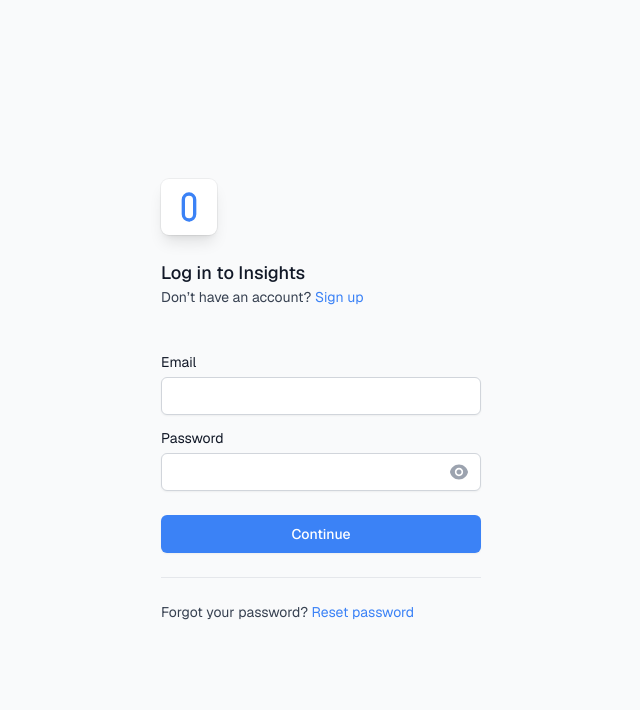
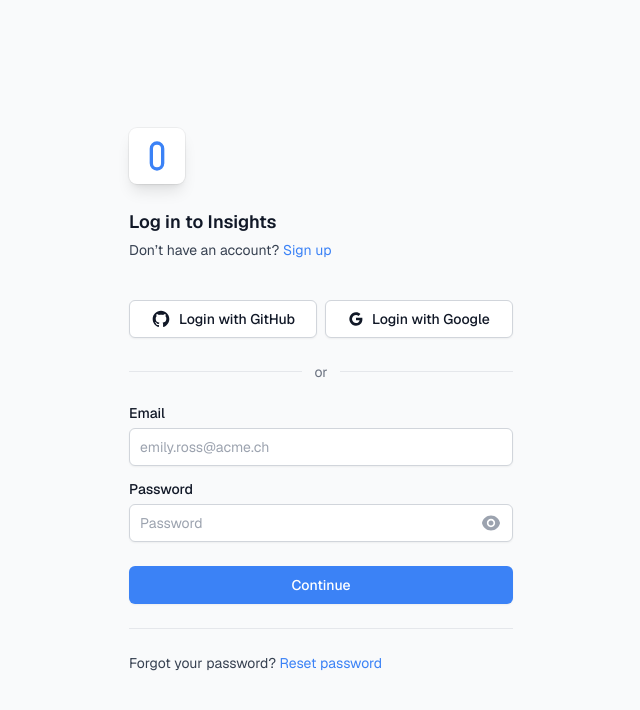
Before and after one commit to tremorlabs/template-insights, a Next.js app: page /login in a window 1280 px wide. Shown: the top 710 px of the page, without its empty margins (319-959 px from the left). Built offline with nearby package versions, Linux system fonts and the light colour scheme.

Commit message:
styling: login

```diff
--- a/src/app/login/page.tsx
+++ b/src/app/login/page.tsx
@@ -3,32 +3,47 @@ import { Divider } from "@/components/Divider";
 import { Input } from "@/components/Input";
 import { Label } from "@/components/Label";
 import { Logo } from "@/components/ui/Logo";
+import { RiGithubFill, RiGoogleFill } from '@remixicon/react';
 
 export default function Login() {
   return (
     <>
       <div className="flex min-h-dvh w-dvw items-center justify-center">
-        <div className="flex w-full max-w-xs flex-col items-start">
+        <div className="flex w-full max-w-sm flex-col items-start">
           <div className=" bg-white ring-1 ring-black/5 shadow-lg relative flex items-center justify-center rounded-lg p-3">
             <Logo className="size-8 text-blue-500" />
           </div>
           <div className="mt-6 flex flex-col">
-            <h1 className=" font-medium text-lg text-gray-900">Log in to Insights</h1>
-            <p className="text-sm text-gray-700">
-            Don&rsquo;t have an account?{" "}
-            <a className="text-blue-500 hover:text-blue-600" href="#">
-            Sign up
-            </a>
-          </p>
+            <h1 className="font-semibold text-lg text-gray-900">Log in to Insights</h1>
+            <p className="mt-1 text-sm text-gray-700">
+              Don&rsquo;t have an account?{" "}
+              <a className="text-blue-500 hover:text-blue-600" href="#">
+                Sign up
+              </a>
+            </p>
           </div>
-          <div className="flex mt-12 w-full flex-col gap-y-3">
+          <div className="mt-10 w-full">
+            <div className="sm:flex sm:flex-row sm:items-center gap-2">
+              <Button asChild variant="secondary" className="w-full">
+                <a href="#" className="inline-flex items-center gap-2">
+                  <RiGithubFill className="size-5 shrink-0" aria-hidden="true" />
+                  Login with GitHub
+                </a>
+              </Button>
+              <Button asChild variant="secondary" className="mt-2 w-full sm:mt-0">
+                <a href="#" className="inline-flex items-center gap-2">
+                  <RiGoogleFill className="size-4" aria-hidden="true" />
+                  Login with Google
+                </a>
+              </Button>
+            </div>
+            <Divider className="my-6">or</Divider>
             <form className="flex w-full flex-col gap-y-6">
               <div className="flex flex-col gap-y-4">
                 <div className="flex flex-col space-y-2">
-                  <Label id="email-form-item-label" htmlFor="email-form-item">
+                  <Label id="email-form-item-label" htmlFor="email-form-item" className="font-medium">
                     Email
                   </Label>
-
                   <Input
                     autoComplete="email"
                     name="email"
@@ -36,12 +51,14 @@ export default function Login() {
                     aria-describedby="email-form-item-description"
                     aria-invalid="false"
                     aria-labelledby="email-form-item-label"
+                    placeholder="emily.ross@acme.ch"
                   />
                 </div>
                 <div className="flex flex-col space-y-2">
                   <Label
                     id="password-form-item-label"
                     htmlFor="password-form-item"
+                    className="font-medium"
                   >
                     Password
                   </Label>
@@ -53,6 +70,7 @@ export default function Login() {
                     aria-describedby="password-form-item-description"
                     aria-invalid="false"
                     aria-labelledby="password-form-item-label"
+                    placeholder="Password"
                   />
                 </div>
               </div>
```
